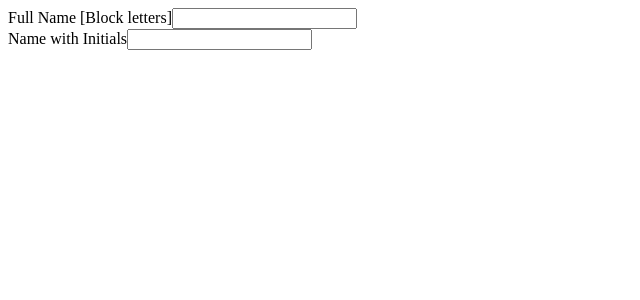
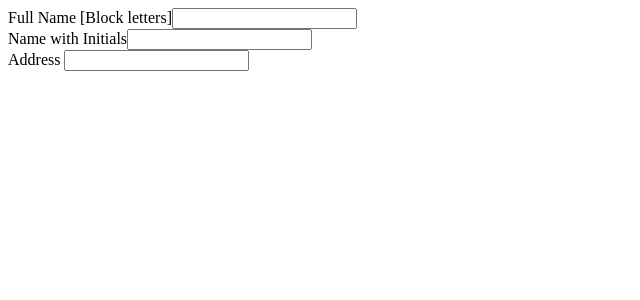
Before and after one commit to Harryjer/NCOE-system, an Angular app in the folder PersonalDetails-form/: page / in a window 1280 px wide. Shown: the top 300 px of the page, without its empty margins (0-640 px from the left). Built offline with nearby package versions, Linux system fonts and the light colour scheme.

Commit message:
Update personal-detail-form.component.html

```diff
--- a/PersonalDetails-form/src/app/personal-detail-form/personal-detail-form.component.html
+++ b/PersonalDetails-form/src/app/personal-detail-form/personal-detail-form.component.html
@@ -9,7 +9,10 @@
         <input id="nameInitial" type="text" class="form-control">
     </div>
 
-
+    <div class="form-group">
+        <label for="address"> Address </label>
+        <input id="address" type="text" cols="30" rows="10" class="form-control">
+    </div>
 
 
 
```
